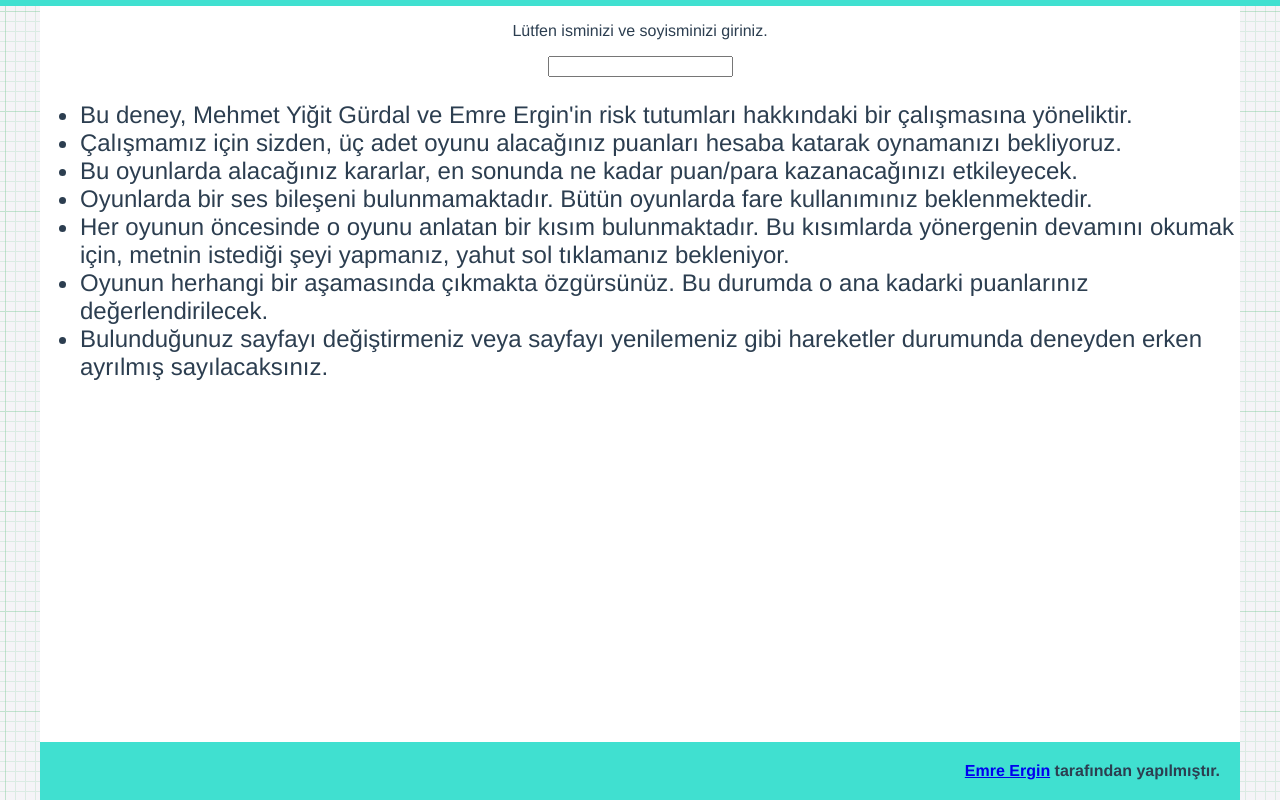
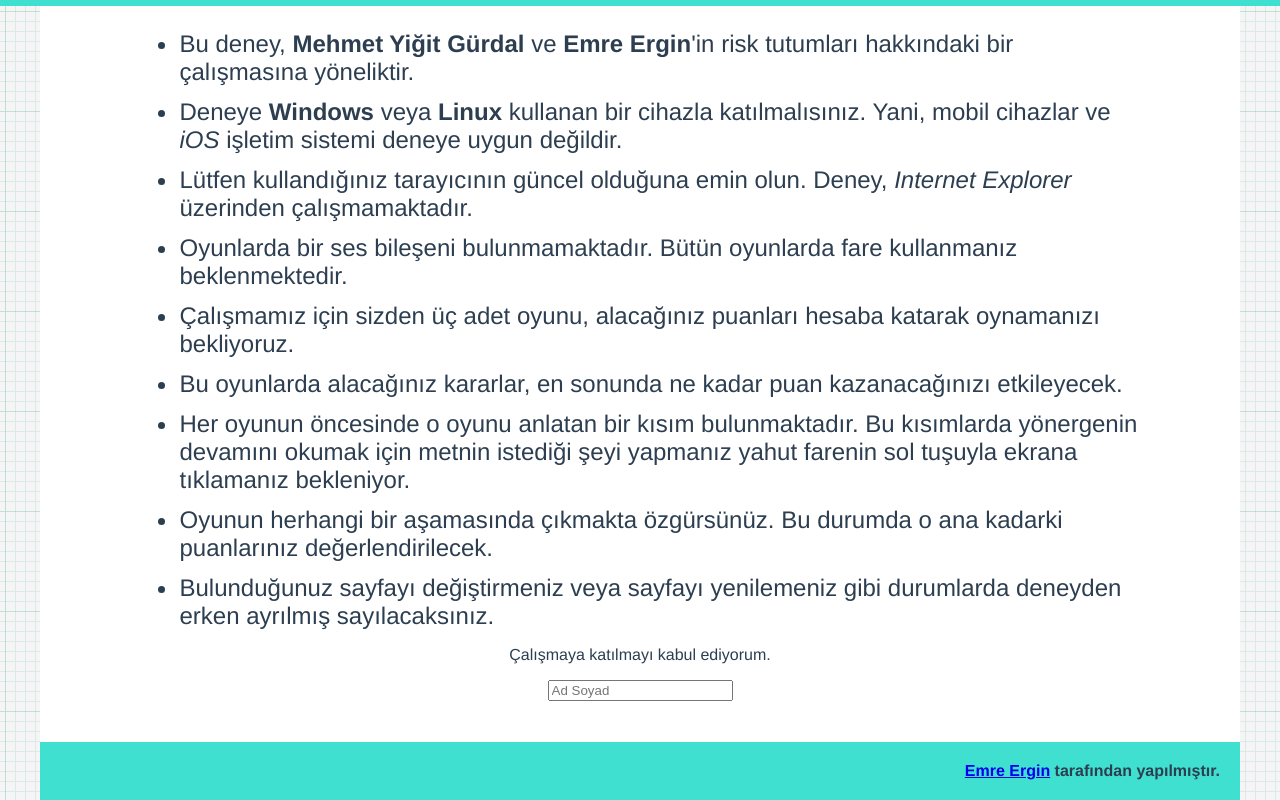
Before and after one commit to emrergin/prudencetemperance, a Vue app: page / in a window 1280 px wide. Built offline with nearby package versions, Linux system fonts and the light colour scheme; what vue-uuid would draw is missing.

Commit message:
intro screen update

```diff
--- a/src/components/IntroScreen.vue
+++ b/src/components/IntroScreen.vue
@@ -1,37 +1,43 @@
 <template>
-  <p>Lütfen isminizi ve soyisminizi giriniz.</p>
-  <input v-model="store.isim" />
-
   <ul class="girisMetni">
     <li>
-      Bu deney, Mehmet Yiğit Gürdal ve Emre Ergin'in risk tutumları hakkındaki bir çalışmasına yöneliktir.
+      Bu deney, <strong>Mehmet Yiğit Gürdal</strong> ve <strong>Emre Ergin</strong>'in risk tutumları hakkındaki bir çalışmasına yöneliktir.
     </li>
     <li>
-      Çalışmamız için sizden, üç adet oyunu alacağınız puanları hesaba katarak
+      Deneye <strong>Windows</strong> veya <strong>Linux</strong> kullanan bir cihazla katılmalısınız. Yani, mobil cihazlar ve <i>iOS</i> işletim sistemi deneye uygun değildir.
+    </li>
+    <li>
+      Lütfen kullandığınız tarayıcının güncel olduğuna emin olun. Deney, <i>Internet Explorer</i> üzerinden çalışmamaktadır.
+    </li>
+    <li>
+      Oyunlarda bir ses bileşeni bulunmamaktadır. Bütün oyunlarda fare
+      kullanmanız beklenmektedir.
+    </li>
+    <li>
+      Çalışmamız için sizden üç adet oyunu, alacağınız puanları hesaba katarak
       oynamanızı bekliyoruz.
     </li>
     <li>
-      Bu oyunlarda alacağınız kararlar, en sonunda ne kadar puan/para
+      Bu oyunlarda alacağınız kararlar, en sonunda ne kadar puan
       kazanacağınızı etkileyecek.
     </li>
     <li>
-      Oyunlarda bir ses bileşeni bulunmamaktadır. Bütün oyunlarda fare
-      kullanımınız beklenmektedir.
+      Her oyunun öncesinde o oyunu anlatan bir kısım bulunmaktadır. Bu
+      kısımlarda yönergenin devamını okumak için metnin istediği şeyi yapmanız
+      yahut farenin sol tuşuyla ekrana tıklamanız bekleniyor.
     </li>
     <li>
-      Her oyunun öncesinde o oyunu anlatan bir kısım bulunmaktadır. Bu
-      kısımlarda yönergenin devamını okumak için, metnin istediği şeyi yapmanız,
-      yahut sol tıklamanız bekleniyor.
-    </li>
-    <li>
-      Oyunun herhangi bir aşamasında çıkmakta özgürsünüz. Bu durumda o ana
-      kadarki puanlarınız değerlendirilecek.
+      Oyunun herhangi bir aşamasında çıkmakta özgürsünüz.
+      Bu durumda o ana kadarki puanlarınız değerlendirilecek.
     </li>
     <li>
       Bulunduğunuz sayfayı değiştirmeniz veya sayfayı yenilemeniz gibi
-      hareketler durumunda deneyden erken ayrılmış sayılacaksınız.
+      durumlarda deneyden erken ayrılmış sayılacaksınız.
     </li>
   </ul>
+
+  <p>Çalışmaya katılmayı kabul ediyorum.</p>
+  <input style="display:block;margin-inline: auto;" v-model="store.isim" placeholder="Ad Soyad"/>
   <button
     v-if="store.isim"
     @click="logData();
@@ -79,6 +85,17 @@
 .girisMetni {
   text-align: left;
   font-size: 1.5rem;
-  width: 1200px;
+  width: 75ch;
+  margin: 1.5rem auto 1rem auto;
+}
+
+.girisMetni>li+li{
+  margin-top:0.5em;
 }
 </style>
+
+<style scoped>
+.stepButton{
+  margin: 1em auto 20px auto;
+}
+</style>
```
